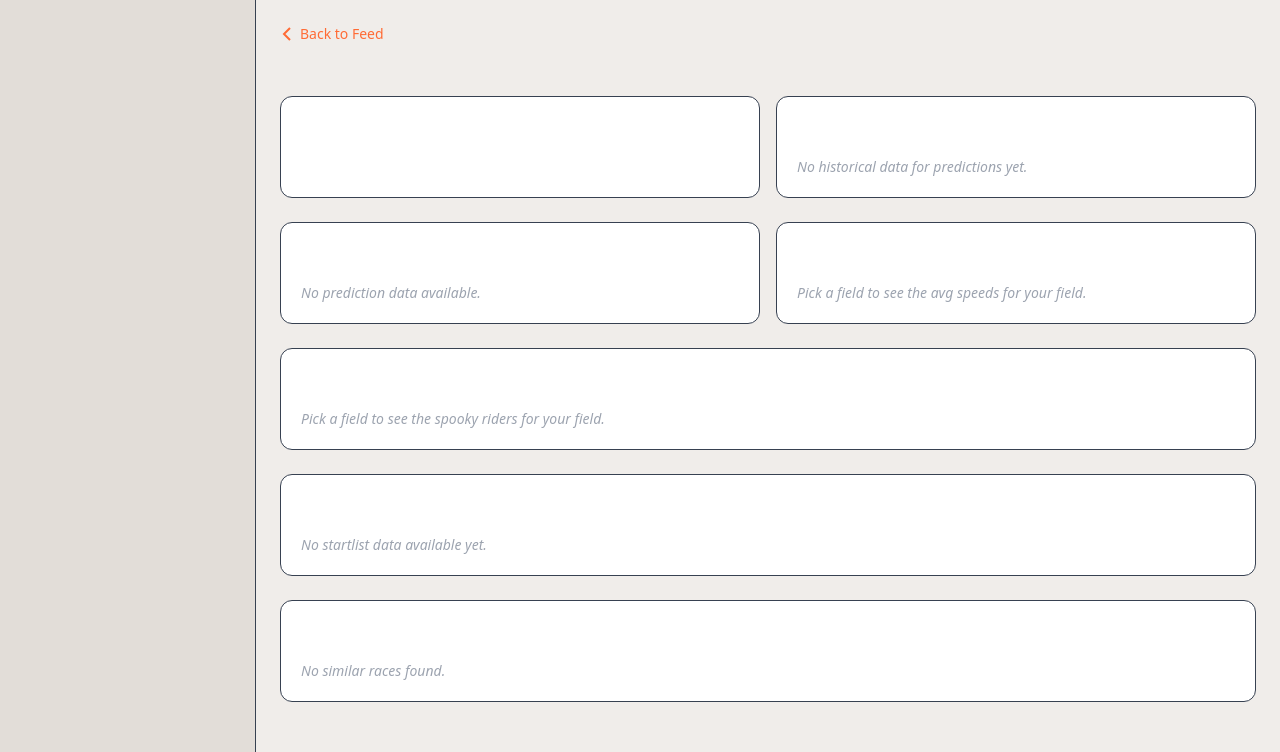
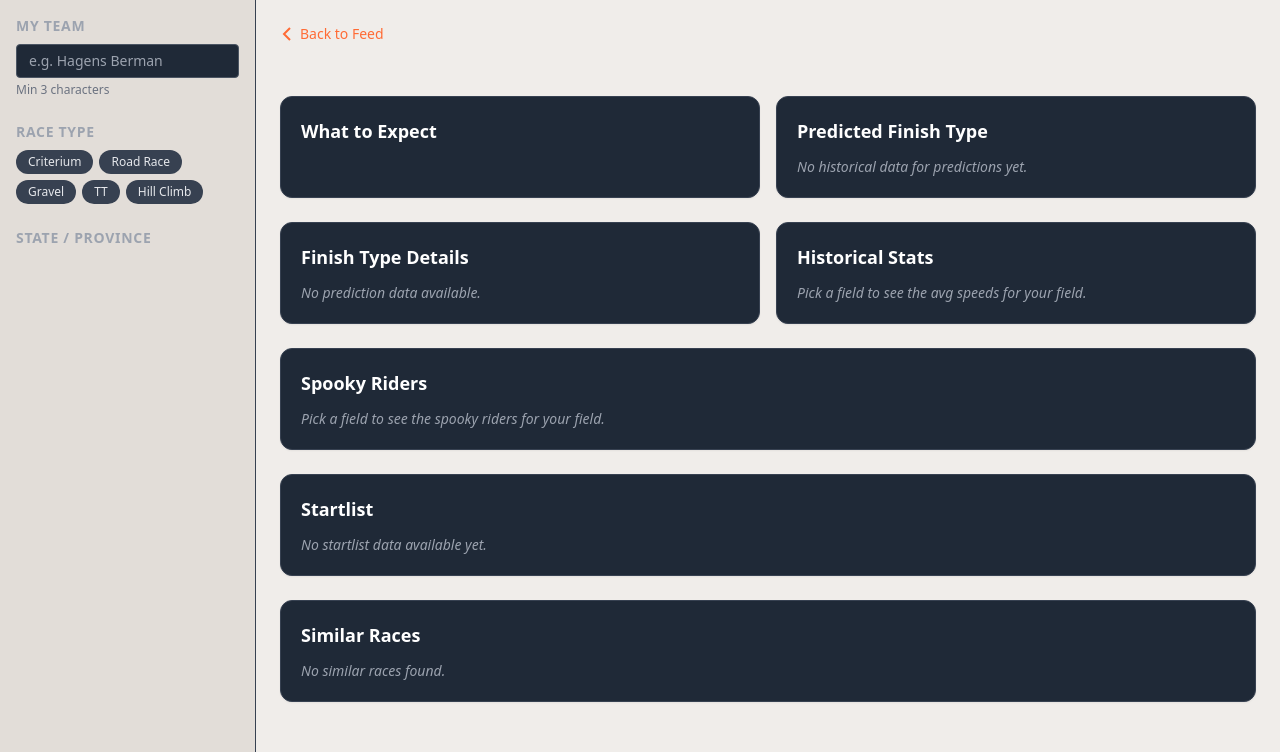
Before and after one commit to bsiler737/RaceAnalyzer, a FastAPI app: template raceanalyzer/templates/preview.html in a window 1280 px wide. Shown: the part 53-805 px from the top of the page. Run offline with FastAPI, Linux system fonts and the light colour scheme; the template is opened without the code that fills it, so the values that code supplies are empty; some libraries are stand-ins or nearby versions.

Commit message:
Visual fixes: month header contrast, preview card bg, chart layout
- Month headers: darker text (#1a1a1a), left padding, rounded corners
- Remove "Racing Soon" bar (orange pills are sufficient)
- Preview cards use same dark bg as feed cards
- Course map moved above elevation profile
- Elevation chart shorter (250px vs 350px map)
- Finish type distribution labels white for dark mode
- My Team sidebar shown on preview page

Co-Authored-By: Claude Opus 4.6 (1M context) <noreply@anthropic.com>

```diff
--- a/raceanalyzer/templates/partials/_preview_sections.html
+++ b/raceanalyzer/templates/partials/_preview_sections.html
@@ -4,7 +4,7 @@
 <div class="grid grid-cols-1 md:grid-cols-2 gap-4 mb-6">
 
   {# What to Expect #}
-  <div class="bg-[var(--bg-surface)] rounded-xl border border-gray-200 dark:border-gray-700 p-5">
+  <div class="ra-card rounded-xl p-5">
     <h2 class="text-lg font-bold mb-3 dark:text-white">What to Expect</h2>
 
     {% if is_tt %}
@@ -54,7 +54,7 @@
   </div>
 
   {# Predicted Finish Type #}
-  <div class="bg-[var(--bg-surface)] rounded-xl border border-gray-200 dark:border-gray-700 p-5">
+  <div class="ra-card rounded-xl p-5">
     {% if is_tt %}
       <h2 class="text-lg font-bold mb-3 dark:text-white">Race Format</h2>
       <p class="text-2xl font-bold dark:text-white">Individual Time Trial</p>
@@ -85,9 +85,21 @@
 </div>
 
 
-{# ===== 2. Course Profile ===== #}
+{# ===== 2. Course Map (above profile) ===== #}
+{% if map_coords_json %}
+<div class="ra-card rounded-xl p-5 mb-6">
+  <h2 class="text-lg font-bold mb-3 dark:text-white">Course Map</h2>
+  <div class="leaflet-map w-full rounded-lg"
+       data-leaflet-coords='{{ map_coords_json }}'
+       data-leaflet-climbs='{{ map_climbs_json }}'
+       style="height:350px;">
+  </div>
+</div>
+{% endif %}
+
+{# ===== 3. Course Profile (below map, shorter chart) ===== #}
 {% if (profile_points and profile_points | length > 1) or course %}
-<div class="bg-[var(--bg-surface)] rounded-xl border border-gray-200 dark:border-gray-700 p-5 mb-6">
+<div class="ra-card rounded-xl p-5 mb-6">
   <h2 class="text-lg font-bold mb-3 dark:text-white">Course Profile</h2>
 
   {% if course %}
@@ -131,12 +143,12 @@
   </div>
   {% endif %}
 
-  {# Elevation chart #}
+  {# Elevation chart — shorter than the map #}
   {% if elevation_chart_data %}
   <div class="plotly-chart w-full"
        data-plotly-data='{{ elevation_chart_data }}'
        data-plotly-layout='{{ elevation_chart_layout }}'
-       style="min-height:400px;">
+       style="min-height:250px;">
   </div>
   {% endif %}
 
@@ -159,22 +171,9 @@
 
 {% elif series.parent_series_id %}
   {# Stage without course data #}
-  <div class="bg-[var(--bg-surface)] rounded-xl border border-gray-200 dark:border-gray-700 p-5 mb-6">
+  <div class="ra-card rounded-xl p-5 mb-6">
     <p class="text-sm text-ra-text-muted dark:text-gray-400 italic">No course data available for this stage.</p>
   </div>
-{% endif %}
-
-
-{# ===== 3. Course Map ===== #}
-{% if map_coords_json %}
-<div class="bg-[var(--bg-surface)] rounded-xl border border-gray-200 dark:border-gray-700 p-5 mb-6">
-  <h2 class="text-lg font-bold mb-3 dark:text-white">Course Map</h2>
-  <div class="leaflet-map w-full rounded-lg"
-       data-leaflet-coords='{{ map_coords_json }}'
-       data-leaflet-climbs='{{ map_climbs_json }}'
-       style="height:350px;">
-  </div>
-</div>
 {% endif %}
 
 
@@ -182,7 +181,7 @@
 <div class="grid grid-cols-1 md:grid-cols-2 gap-4 mb-6">
 
   {# Finish Type Details #}
-  <div class="bg-[var(--bg-surface)] rounded-xl border border-gray-200 dark:border-gray-700 p-5">
+  <div class="ra-card rounded-xl p-5">
     <h2 class="text-lg font-bold mb-3 dark:text-white">Finish Type Details</h2>
 
     {% if pred and distribution_chart_data %}
@@ -211,7 +210,7 @@
   </div>
 
   {# Historical Stats #}
-  <div class="bg-[var(--bg-surface)] rounded-xl border border-gray-200 dark:border-gray-700 p-5">
+  <div class="ra-card rounded-xl p-5">
     <h2 class="text-lg font-bold mb-3 dark:text-white">Historical Stats</h2>
 
     {% if drop_rate %}
@@ -267,7 +266,7 @@
 
 {# ===== 5. Field Forecasts (All Fields mode only) ===== #}
 {% if not is_field_mode and field_forecasts %}
-<div class="bg-[var(--bg-surface)] rounded-xl border border-gray-200 dark:border-gray-700 p-5 mb-6">
+<div class="ra-card rounded-xl p-5 mb-6">
   <h2 class="text-lg font-bold mb-3 dark:text-white">Field Forecasts</h2>
   {% for ff in field_forecasts %}
     <p class="text-sm text-ra-text dark:text-gray-300 mb-1">
@@ -279,7 +278,7 @@
 
 
 {# ===== 6. Spooky Riders ===== #}
-<div class="bg-[var(--bg-surface)] rounded-xl border border-gray-200 dark:border-gray-700 p-5 mb-6">
+<div class="ra-card rounded-xl p-5 mb-6">
   <h2 class="text-lg font-bold mb-3 dark:text-white">Spooky Riders</h2>
 
   {% if is_field_mode %}
@@ -321,7 +320,7 @@
 
 
 {# ===== 7. Startlist ===== #}
-<div class="bg-[var(--bg-surface)] rounded-xl border border-gray-200 dark:border-gray-700 p-5 mb-6">
+<div class="ra-card rounded-xl p-5 mb-6">
   <h2 class="text-lg font-bold mb-3 dark:text-white">Startlist</h2>
 
   {% if team_blocks %}
@@ -363,7 +362,7 @@
 
 
 {# ===== 8. Similar Races ===== #}
-<div class="bg-[var(--bg-surface)] rounded-xl border border-gray-200 dark:border-gray-700 p-5 mb-6">
+<div class="ra-card rounded-xl p-5 mb-6">
   <h2 class="text-lg font-bold mb-3 dark:text-white">Similar Races</h2>
 
   {% if similar_races %}
--- a/raceanalyzer/templates/preview.html
+++ b/raceanalyzer/templates/preview.html
@@ -2,6 +2,10 @@
 {% from "partials/_icons.html" import race_type_icon, finish_type_icon %}
 
 {% block title %}{{ series.display_name }} - Preview - RaceAnalyzer{% endblock %}
+
+{% block sidebar %}
+  {% include "partials/_sidebar.html" %}
+{% endblock %}
 
 {% block content %}
 <div class="max-w-5xl mx-auto">
```
Also changed, not shown: raceanalyzer/templates/partials/_feed_cards.html (+4 -23 lines), raceanalyzer/web/routes.py (+12 -14 lines).
